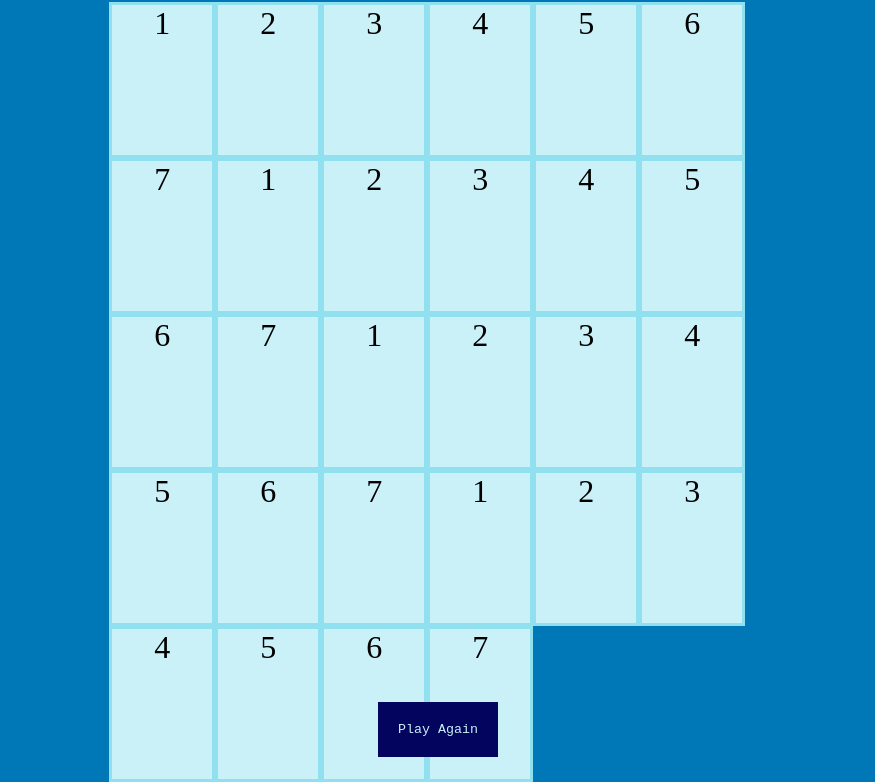
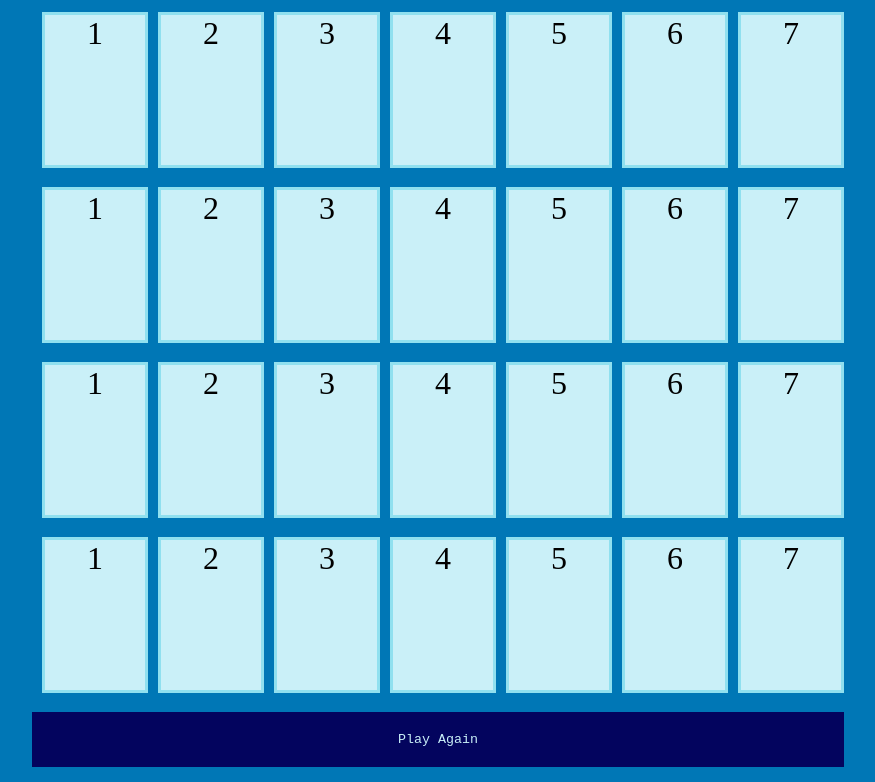
Before and after one commit to ktr2bqg/memory-lane-game, a plain HTML site: page index.html in a window 1280 px wide. Shown: the part 61-843 px from the top of the page, without its empty margins (202-1077 px from the left). Drawn offline with Linux system fonts and the light colour scheme.

Commit message:
fixed-update

```diff
--- a/css/style.css
+++ b/css/style.css
@@ -1,8 +1,7 @@
 body {
-  display: flex;
+  display: grid;
   justify-content: center;
   align-items: center;
-  flex-direction: column;
   height: 100vh;
   background-color: #0077b6;
 }
@@ -13,25 +12,22 @@ h1 {
 }
 
 .container {
+  display: grid;
+  grid-template-columns: repeat(7, 1fr);
+  grid-template-rows: repeat(5);
   width: 52%;
   height: 700px;
-  margin: 0 auto;
+  margin: auto;
   border: 10px none;
-  display: flex;
-  align-content: flex-start;
-  flex-wrap: wrap;
   column-gap: 0em;
   margin: 0%;
 }
 
 .items {
-  display: inline-flex;
-  flex-wrap: wrap;
-  flex-direction: row;
-  justify-content: center;
   width: 100px;
   height: 150px;
   font-size: 2em;
+  margin-left: 10px;
   text-align: center;
   border-radius: none;
   border-style: solid;
```
